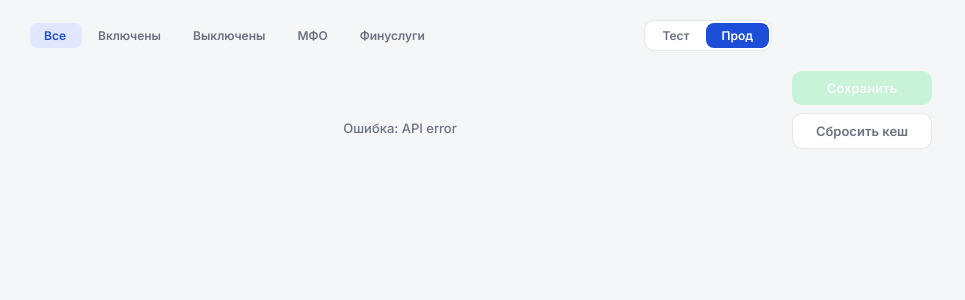
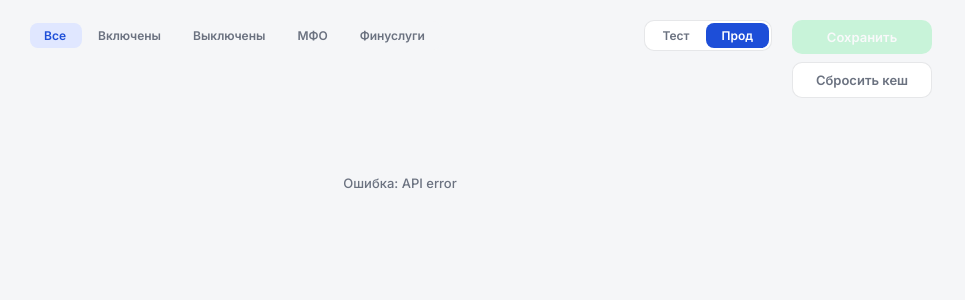
Before and after one commit to engwatch/insapp-skills, a Flask app: page /showcase in a window 1280 px wide. Shown: the part 56-356 px from the top of the page, without its empty margins (0-965 px from the left). Run offline with Flask 3, Linux system fonts and the light colour scheme; data that the repository does not hold is empty.

Commit message:
ui: move save/cache buttons to controls row alongside filters
Co-Authored-By: Claude Opus 4.6 <noreply@anthropic.com>

```diff
--- a/tools/mfo-dashboard/templates/showcase.html
+++ b/tools/mfo-dashboard/templates/showcase.html
@@ -45,15 +45,18 @@
 
 .showcase-controls {
   display: flex;
+  gap: 20px;
+  align-items: flex-start;
+  padding: 20px 28px;
+  max-width: 960px;
+}
+.controls-left {
+  flex: 1;
+  display: flex;
   gap: 10px;
   align-items: center;
-  padding: 20px 28px;
-  max-width: 800px;
 }
-
-.sidebar-actions {
-  position: sticky;
-  top: 20px;
+.controls-right {
   display: flex;
   flex-direction: column;
   gap: 8px;
@@ -90,21 +93,8 @@
 }
 
 .showcase-body {
-  display: flex;
-  gap: 20px;
-  padding: 0 28px 48px;
-  align-items: flex-start;
+  padding: 0 188px 48px 28px;
   max-width: 960px;
-}
-
-.sidebar-actions {
-  position: sticky;
-  top: 20px;
-  display: flex;
-  flex-direction: column;
-  gap: 8px;
-  min-width: 140px;
-  flex-shrink: 0;
 }
 .btn-save { background: #16A34A; color: #fff; }
 .btn-save:hover { background: #15803D; }
@@ -301,6 +291,7 @@
 </div>
 
 <div class="showcase-controls">
+  <div class="controls-left">
     <div class="filter-tabs" id="filterTabs">
       <button class="filter-tab active" data-filter="all">Все <span class="cnt" id="cnt-all"></span></button>
       <button class="filter-tab" data-filter="enabled">Включены <span class="cnt" id="cnt-enabled"></span></button>
@@ -313,10 +304,7 @@
       <button class="env-btn active" data-env="prod" onclick="switchEnv('prod')">Прод</button>
     </div>
   </div>
-
-<div class="showcase-body">
-  <div class="product-list" id="productList"></div>
-  <div class="sidebar-actions">
+  <div class="controls-right">
     <span class="changes-badge" id="changesBadge" style="display:none;">
       <span id="changesCount">0</span> изм.
     </span>
@@ -324,6 +312,10 @@
     <button class="btn btn-cache" onclick="invalidateCache()">Сбросить кеш</button>
     <span class="save-status" id="saveStatus"></span>
   </div>
+</div>
+
+<div class="showcase-body">
+  <div class="product-list" id="productList"></div>
 </div>
 
 <script>
```
Lines whose indentation alone changed are shown as unchanged.
